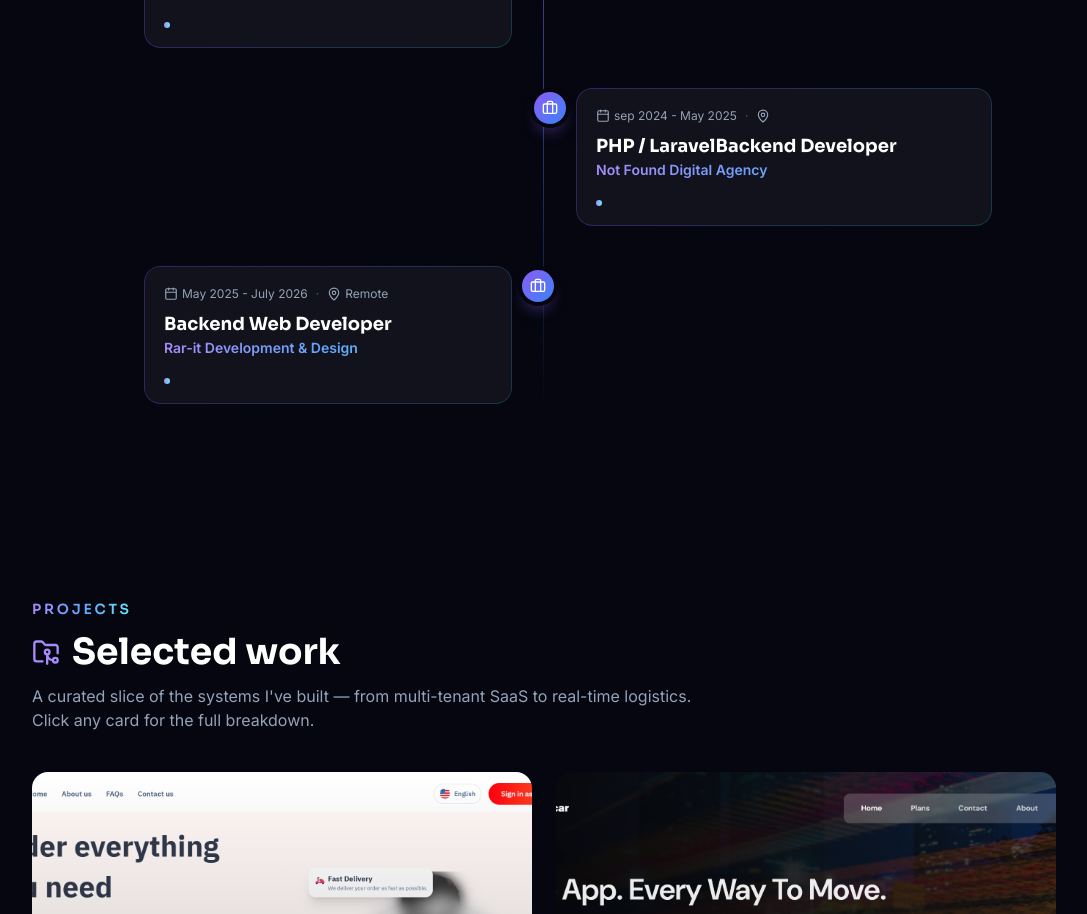
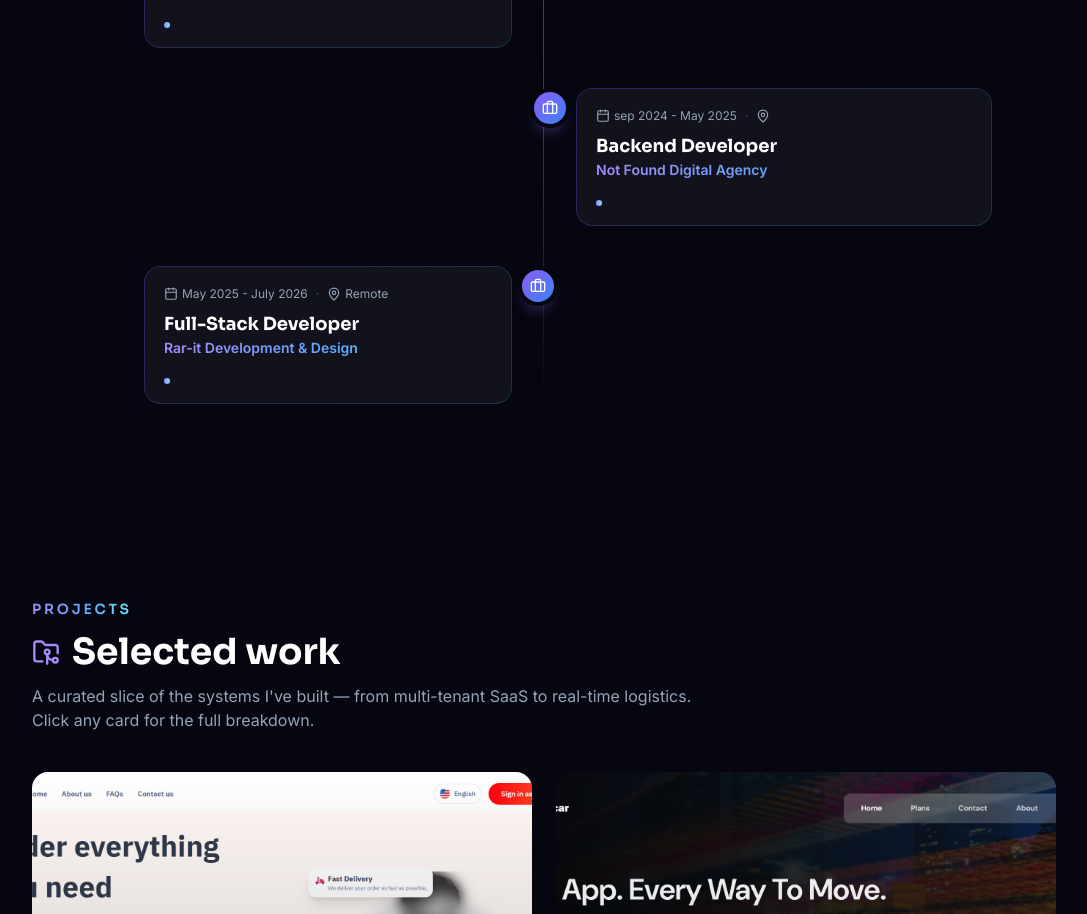
Before and after one commit to yousef2002307/final-portfolio, a React (Vite) app: page / in a window 1280 px wide. Shown: the part 1920-2834 px from the top of the page, without its empty margins (96-1183 px from the left). Built offline with nearby package versions, Linux system fonts and the light colour scheme; no server answers.

Commit message:
feat: create data.js containing project portfolio details and metadata

```diff
--- a/src/data.js
+++ b/src/data.js
@@ -348,7 +348,7 @@ export const experience = [
   },
   {
     id: 'exp-2',
-    role: 'PHP / LaravelBackend Developer',
+    role: 'Backend Developer',
     company: 'Not Found Digital Agency',
     period: 'sep 2024 - May 2025',
     location: '',
@@ -358,7 +358,7 @@ export const experience = [
   },
   {
     id: 'exp-3',
-    role: 'Backend Web Developer',
+    role: 'Full-Stack Developer',
     company: 'Rar-it Development & Design',
     period: 'May 2025 - July 2026',
     location: 'Remote',
```
